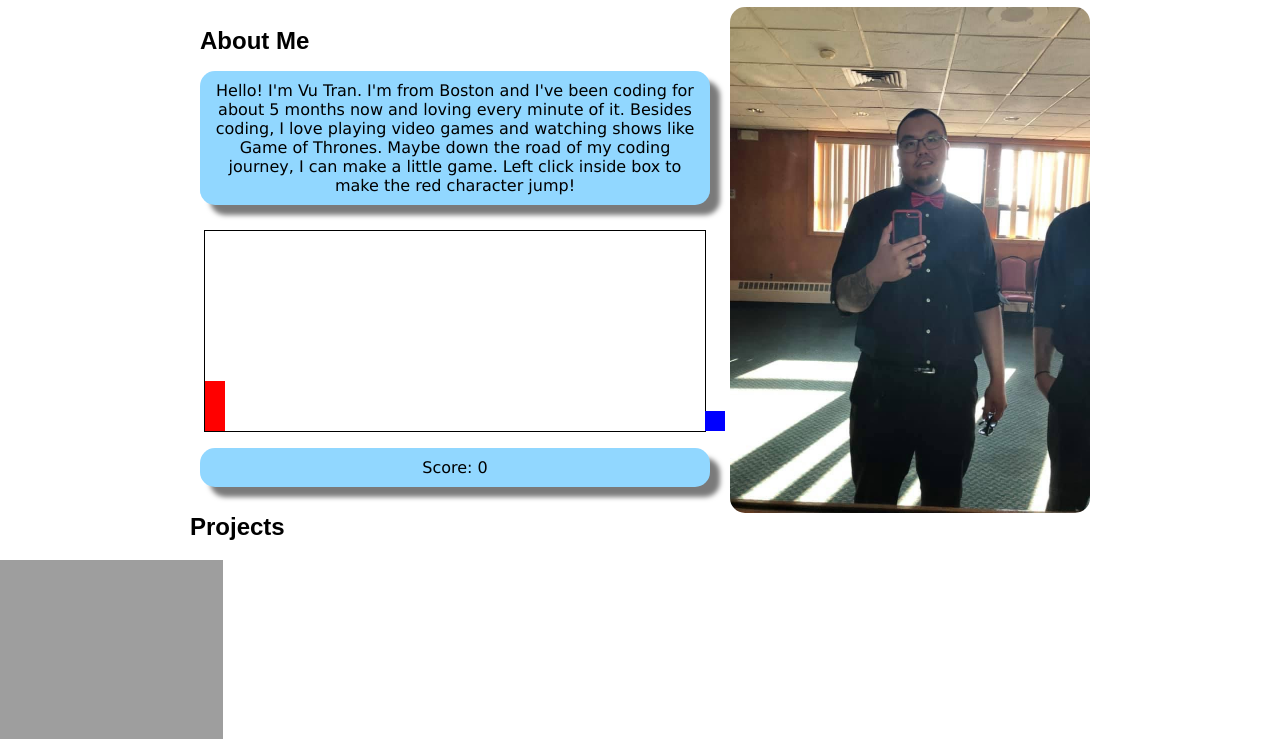
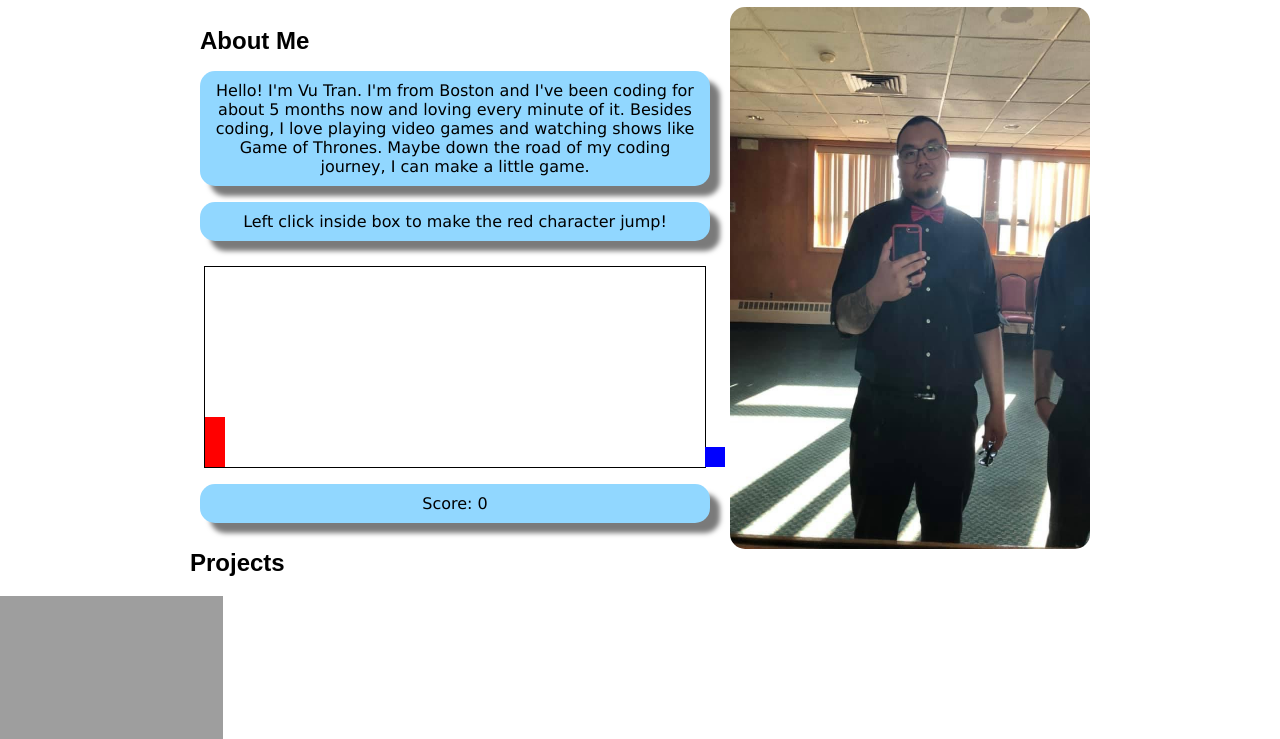
Before and after one commit to VuTran717/myPortfolio, a plain HTML site: page index.html in a window 1280 px wide. Shown: the part 61-800 px from the top of the page. Drawn offline with nearby package versions, Linux system fonts and the light colour scheme; a web font is replaced by a local one.

Commit message:
Change Box Shadow

```diff
--- a/index.html
+++ b/index.html
@@ -23,16 +23,16 @@
             <div class="about-me-container">
                 <div class="about-me-text-container">
                 <h2>About Me</h2>
-                <p>Hello! I'm Vu Tran. I'm from Boston and I've been coding for about 5 months now and loving every minute of it.
-                Besides coding, I love playing video games and watching shows like Game of Thrones. Maybe down the road of my coding journey, I can make a little game.
-                Left click inside box to make the red character jump!</p>
+                <p class="about-me-text">Hello! I'm Vu Tran. I'm from Boston and I've been coding for about 5 months now and loving every minute of it.
+                Besides coding, I love playing video games and watching shows like Game of Thrones. Maybe down the road of my coding journey, I can make a little game.</p>
 
 
+                <p class="game-directions">Left click inside box to make the red character jump!</p>
                 <div class="game" onclick="jump()">
                     <div id="character"></div>
                     <div id="block"></div>
                 </div>
-                <p style="none">Score: <span id="scoreSpan"></span></p>
+                <p>Score: <span id="scoreSpan"></span></p>
 
             </div>
 
```
